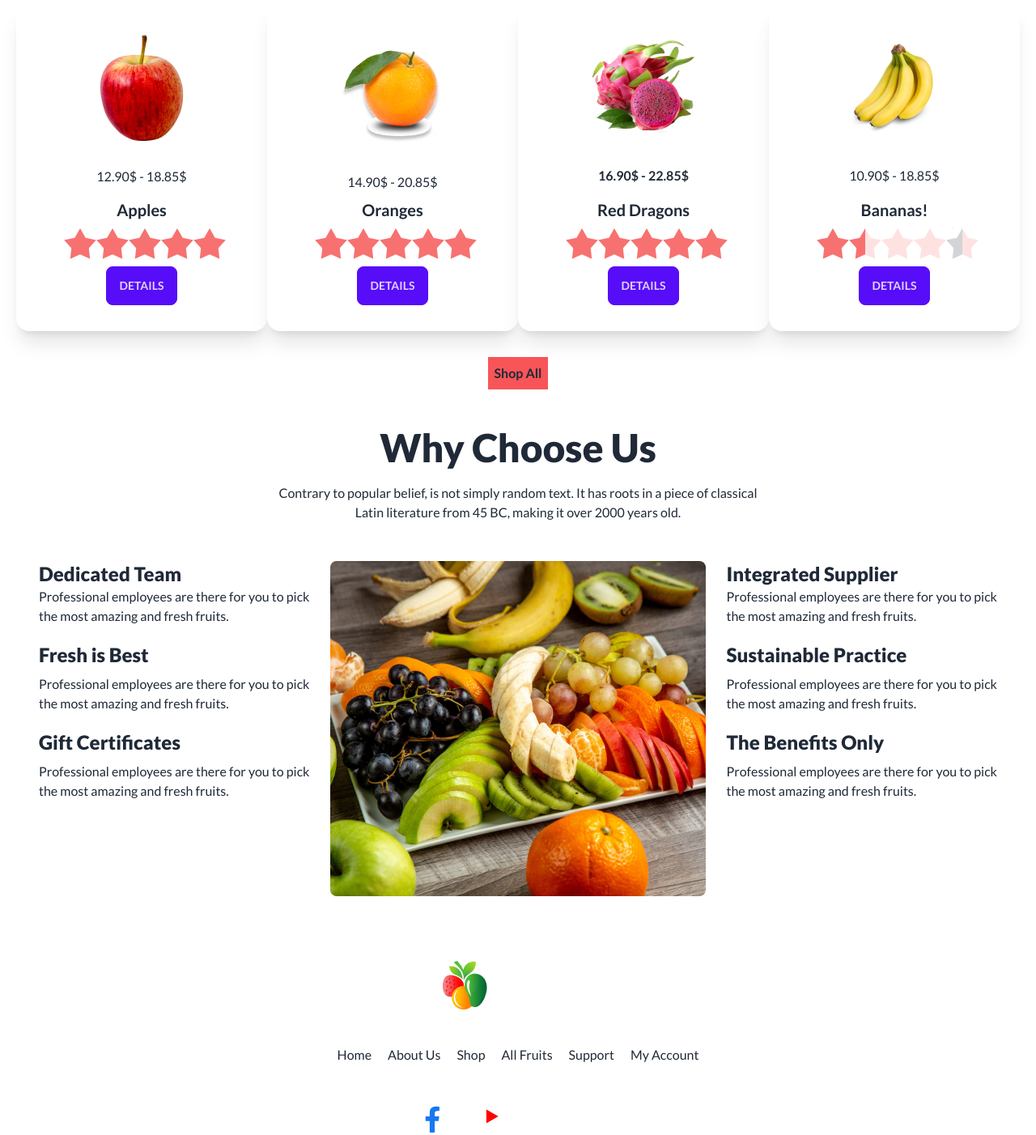
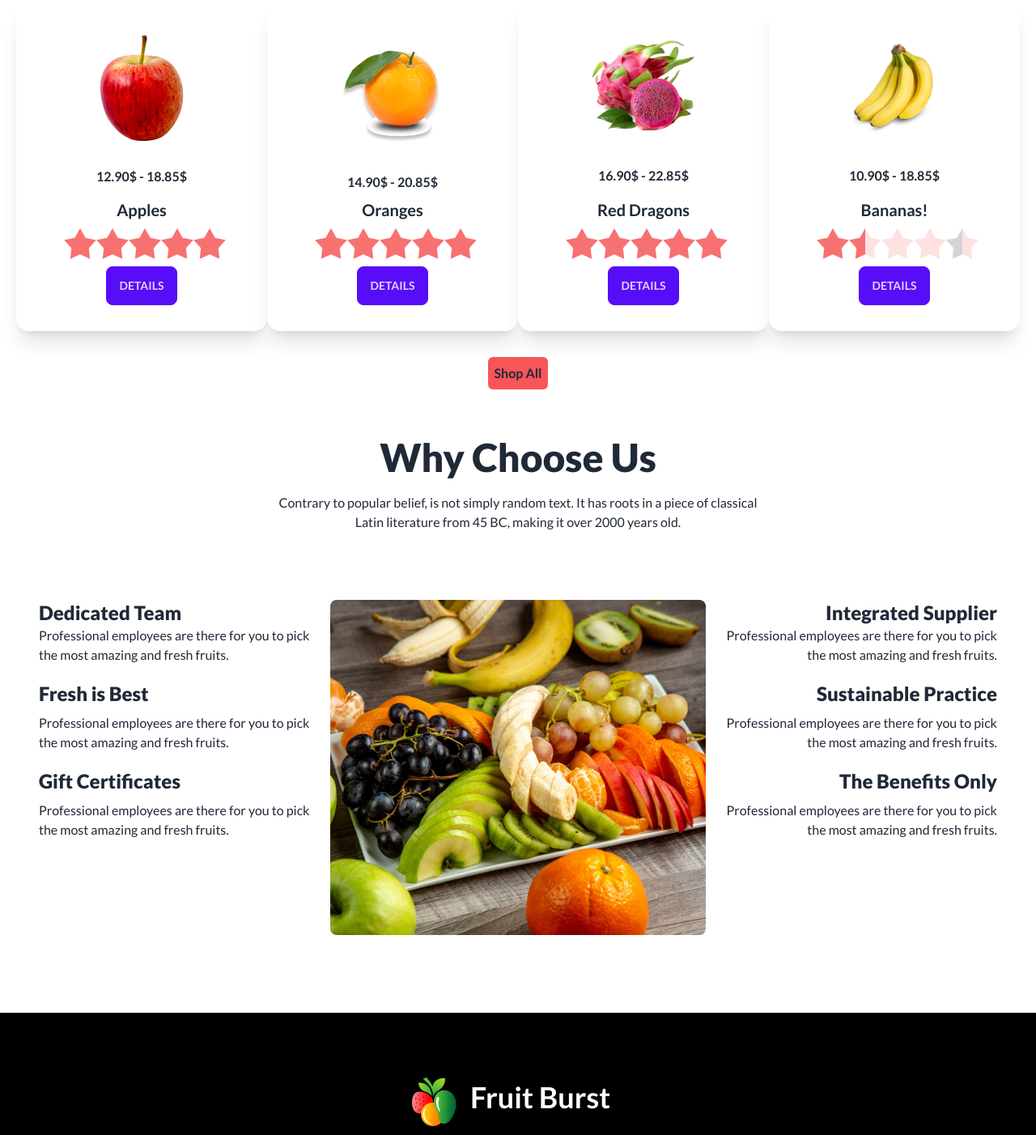
Before and after one commit to ZakiiiAsif/fruit-basket-website, a plain HTML site: page index.html in a window 1280 px wide. Shown: the part 1191-2593 px from the top of the page at 81% size. Drawn offline with nearby package versions, Linux system fonts and the light colour scheme.

Commit message:
commit somewhat done

```diff
--- a/index.html
+++ b/index.html
@@ -1,5 +1,5 @@
 <!DOCTYPE html>
-<html lang="en">
+<html data-theme="light" lang="en">
   <head class="bg-white">
     <meta charset="UTF-8" />
     <meta name="viewport" content="width=device-width, initial-scale=1.0" />
@@ -166,19 +166,19 @@
             <div class="grid grid-flow-col gap-5 text-center auto-cols-max">
               <div class="flex flex-col">
                 <span class="countdown font-mono text-5xl">
-                  <span style="--value: 15"></span>
+                  <span style="--value: 15"></span>:
                 </span>
                 days
               </div>
               <div class="flex flex-col">
                 <span class="countdown font-mono text-5xl">
-                  <span style="--value: 10"></span>
+                  <span style="--value: 10"></span>:
                 </span>
                 hours
               </div>
               <div class="flex flex-col">
                 <span class="countdown font-mono text-5xl">
-                  <span style="--value: 24"></span>
+                  <span style="--value: 24"></span>:
                 </span>
                 min
               </div>
@@ -199,7 +199,7 @@
               <img src="/images/apple.png" alt="Apple" class="rounded-xl" />
             </figure>
             <div class="card-body items-center text-center">
-              <p>12.90$ - 18.85$</p>
+              <p class="font-bold">12.90$ - 18.85$</p>
               <h2 class="card-title">Apples</h2>
               <div class="rating rating-lg rating-half">
                 <input type="radio" name="rating-10" class="rating-hidden" />
@@ -266,7 +266,7 @@
               <img src="/images/orange.png" alt="Orange" class="rounded-xl" />
             </figure>
             <div class="card-body items-center text-center">
-              <p>14.90$ - 20.85$</p>
+              <p class="font-bold">14.90$ - 20.85$</p>
               <h2 class="card-title">Oranges</h2>
               <div class="rating rating-lg rating-half">
                 <input type="radio" name="rating-10" class="rating-hidden" />
@@ -404,7 +404,7 @@
               <img src="/images/banana.png" alt="Banana" class="rounded-xl" />
             </figure>
             <div class="card-body items-center text-center">
-              <p>10.90$ - 18.85$</p>
+              <p class="font-bold">10.90$ - 18.85$</p>
               <h2 class="card-title">Bananas!</h2>
               <div class="rating rating-lg rating-half">
                 <input type="radio" name="rating-10" class="rating-hidden" />
@@ -468,14 +468,14 @@
           </div>
         </div>
         <div class="px-3 py-3 rounded-lg items-center text-center">
-          <button class="bg-[#F85559] font-bold pt-2 pb-2 pr-2 pl-2">
+          <button class="bg-[#F85559] font-bold pt-2 pb-2 pr-2 pl-2 rounded-md">
             Shop All
           </button>
         </div>
       </section>
       <section>
-        <div>
-          <div class="text-center justify-center pt-9">
+        <div class="order-3 lg:grid-cols-3 sm:grid-col">
+          <div class="text-center justify-center pt-12 mb-9">
             <p class="font-extrabold text-5xl pb-5">Why Choose Us</p>
             <p class="font-medium text-base">
               Contrary to popular belief, is not simply random text. It has
@@ -509,18 +509,18 @@
                 </p>
               </div>
             </div>
-            <div>
+            <div class="pb-24">
               <img src="images/whychoose1.png" alt="" />
             </div>
             <div class="mr-6 pr-6">
-              <div>
+              <div class="text-right">
                 <p class="font-extrabold text-2xl">Integrated Supplier</p>
                 <p>
                   Professional employees are there for you to pick<br />the most
                   amazing and fresh fruits.
                 </p>
               </div>
-              <div>
+              <div class="text-right">
                 <p class="font-extrabold text-2xl pb-2 pt-5">
                   Sustainable Practice
                 </p>
@@ -529,7 +529,7 @@
                   amazing and fresh fruits.
                 </p>
               </div>
-              <div>
+              <div class="text-right">
                 <p class="font-extrabold text-2xl pb-2 pt-5">
                   The Benefits Only
                 </p>
@@ -543,12 +543,12 @@
         </div>
       </section>
     </main>
-    <footer class="pt-20">
+    <footer class="pt-20 bg-black">
       <div class="text-center justify-center flex pb-5">
         <img src="images/logo.png" alt="" />
-        <a class="btn btn-ghost normal-case text-xl text-white">Fruit Burst</a>
+        <a class="btn btn-ghost normal-case text-4xl text-white">Fruit Burst</a>
       </div>
-      <div class="flex justify-center text-center p-3 m-3 gap-5">
+      <div class="flex justify-center text-center p-3 m-3 gap-5 text-white">
         <p>Home</p>
         <p>About Us</p>
         <p>Shop</p>
```
